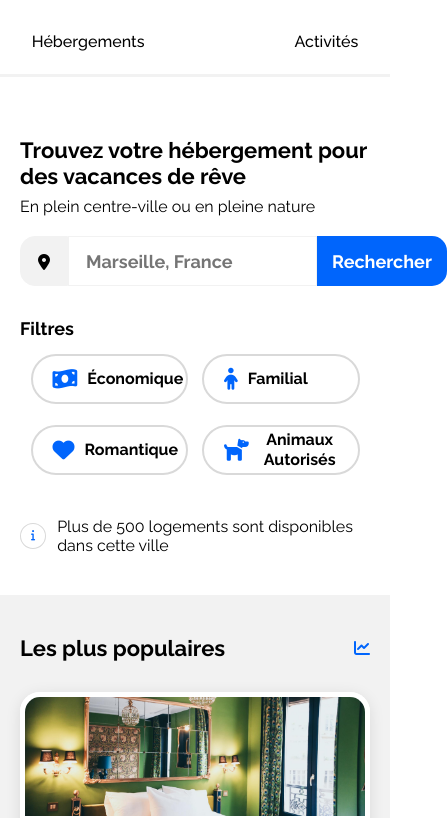
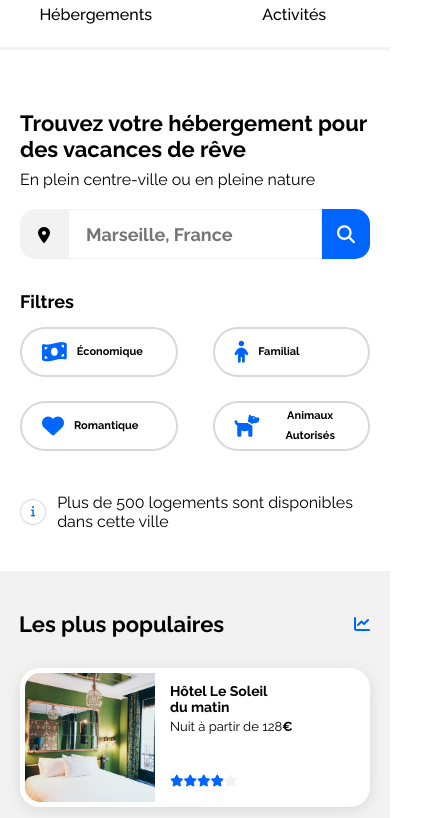
Before and after one commit to Akaiin/Booki, a plain HTML site: page index.html in a window 390 px wide. Shown: the part 79-897 px from the top of the page, 447 px wide, since content can reach past the window. Drawn offline with Linux system fonts and the light colour scheme.

Commit message:
add mobile responsive + update css

```diff
--- a/index.html
+++ b/index.html
@@ -20,8 +20,12 @@
             <img src="images/logo/Booki.png" alt="logo booki" class="header__logo" />
             <nav class="header__nav">
                 <ul class="header__nav__links">
-                    <li><a href="#lodging" class="header__nav__link">Hébergements</a></li>
-                    <li><a href="#activity" class="header__nav__link">Activités</a></li>
+                    <li class="header__nav__list-item">
+                        <a href="#lodging" class="header__nav__link">Hébergements</a>
+                    </li>
+                    <li class="header__nav__list-item">
+                        <a href="#activity" class="header__nav__link">Activités</a>
+                    </li>
                 </ul>
             </nav>
         </header>
@@ -37,7 +41,10 @@
                         id="search-form"
                         placeholder="Marseille, France"
                     />
-                    <button type="submit" class="search__form__btn btn">Rechercher</button>
+                    <button type="submit" class="search__form__btn btn">
+                        <i class="fa-solid fa-magnifying-glass search__icon"></i>
+                        <span class="search__btn__text">Rechercher</span>
+                    </button>
                 </form>
                 <div class="filters">
                     <h2 class="filters__title">Filtres</h2>
@@ -202,7 +209,7 @@
                 </div>
                 <aside class="popular">
                     <div class="popular__title">
-                        <h2 class="lodging__title">Les plus populaires</h2>
+                        <h2 class="lodging__title lodging__popular__title">Les plus populaires</h2>
                         <i class="fa-solid fa-chart-line popular__icon--blue"></i>
                     </div>
                     <div class="popular__cards-container">
--- a/style.css
+++ b/style.css
@@ -20,13 +20,20 @@ a {
     color: black;
 }
 
+.header, .search__section, .activity__section, .footer {
+    margin-left: 20px;
+    margin-right: 20px;
+}
+
 .header {
     display: flex;
     justify-content: space-between;
-    margin: 44px 0px 63px 0px;
+    align-items: center;
+    margin-bottom: 63px;
 }
 
 .header__logo {
+    margin-top: 21px;
     width: 61px;
     height: 19px;
 }
@@ -39,10 +46,13 @@ a {
     gap: 20px;
 }
 
+.header__nav__list-item {
+    width: 50%;
+}
+
 .header__nav__link {
-    padding-left: 30px;
-    padding-right: 30px;
-    padding-top: 44px;
+    display: block;
+    padding: 44px 30px 23px 30px;
 }
 
 .header__nav__link:hover {
@@ -96,6 +106,10 @@ a {
 
 .search__form__input::placeholder {
     opacity: 1;
+}
+
+.search__icon {
+    display:none;
 }
 
 .btn {
@@ -179,6 +193,8 @@ a {
     display: flex;
     justify-content: space-between;
     margin-bottom: 60px;
+    margin-left: 20px;
+    margin-right: 20px;
     height: 626px;
 }
 
@@ -305,7 +321,6 @@ a {
 
 .popular__card__link {
     display: flex;
-    flex-wrap: wrap;
     margin-bottom: 33px;
     width: 338px;
     height: 139px;
@@ -396,32 +411,7 @@ a {
     line-height: 19px;
 }
 
-@media screen and (max-width: 1290px) {
-    body {
-        padding-left: 70px;
-        padding-right: 70px;
-    }
-
-    .header__nav__links {
-        gap: 7px;
-    }
-
-
-    .filters__title {
-        margin-right: 17px;
-    }
-
-    .search__form__input {
-        width: 267px;
-    }
-
-    .filters__buttons {
-        gap: 22px;
-    }
-
-    .filters__btn {
-        padding-right: 17px;
-    }
+@media screen and (max-width: 1324px) {
 
     .lodging__section {
         display: block;
@@ -490,6 +480,30 @@ a {
     .popular__card__price {
         font-size: 13px;
         margin-bottom: 12px;
+    }
+}
+
+@media screen and (max-width: 1290px) {
+
+    .header__nav__links {
+        gap: 7px;
+    }
+
+
+    .filters__title {
+        margin-right: 17px;
+    }
+
+    .search__form__input {
+        width: 267px;
+    }
+
+    .filters__buttons {
+        gap: 22px;
+    }
+
+    .filters__btn {
+        padding-right: 17px;
     }
 
     .activity__section {
@@ -645,7 +659,7 @@ a {
 
     .lodging__section {
         display: flex;
-        flex-direction: column-reverse;
+        flex-direction: column;
         height: auto;
         margin-bottom: 30px;
     }
@@ -672,35 +686,34 @@ a {
         height: 60%;
     }
 
+    .card {
+        height: 139px;
+    }
+
     .popular {
         margin-bottom: 70px;
-        height: 800px;
+        height: 630px;
     }
 
     .popular__card__link {
-        flex-direction: row;
-        height: 165px;
-        width: auto;
+        width: 100%;
     }
 
     .popular__card__photo {
-        border-radius: 20px 20px 0px 0px;
-        width: 100%;
-        height: 129px;
+        width: 40%;
     }
 
     .popular__card__text {
         display: block;
-        margin-top: 0px;
-        width: 100%;
+        width: 60%;
     }
 
-    .popular__card__title--size, .popular__card__title {
-        width: auto;
+    .popular__card__title--size {
+        width: 169px;
     }
 
     .popular__card__price {
-        margin-bottom: 0px;
+        margin-bottom: 40px;
     }
 
     .popular__cards-container {
@@ -741,8 +754,6 @@ a {
     .footer {
         flex-direction: column;
         height: 500px;
-        margin-left: -70px;
-        margin-right: -20px;
     }
 
     .footer__list {
@@ -760,32 +771,35 @@ a {
 
 @media screen and (max-width:767px) {
 
-    body {
-        padding-left: 20px;
-        padding-right: 20px;
-    }
-
     .header {
+        align-items: initial;
         flex-direction: column;
+        margin-left: 0px;
+        margin-right: 0px;
     }
 
     .header__logo {
         align-self: center;
-        margin-bottom: 48px;
+
     }
 
     .header__nav__links {
+        text-align: center;
         justify-content: center;
-        gap: 90px;
-        margin-left: -20px;
-        margin-right: -20px;
-        padding-bottom: 23px;
         box-shadow: 0px 3px 0px 0px #F2F2F2;
     }
 
     .header__nav__link:hover {
         box-shadow: 0px 2px 0px 0px #0065FC;
         padding-bottom: 23px;
+    }
+
+    .search__icon {
+        display: block;
+    }
+
+    .search__btn__text {
+        display: none;
     }
 
     .filters {
@@ -798,9 +812,9 @@ a {
     }
 
     .filters__buttons {
-        justify-content: center;
+        justify-content: space-between;
         flex-wrap: wrap;
-        gap: 14px;
+        gap: 17px;
     }
 
     .filters__btn {
@@ -811,15 +825,28 @@ a {
         width: 45%;
     }
 
+    .lodging__section {
+        flex-direction: column-reverse;
+        margin-left: 0px;
+        margin-right: 0px;
+    }
+
+    .lodging__title {
+        margin-left: 20px;
+        margin-right: 20px;
+    }
+
     .lodging__left-container {
         background-color: #FFFFFF;
         height: 1400px;
+        padding: 0px;
         margin-bottom: -10px;
-        padding: 0px;
     }
 
     .lodging__cards-container {
         display: block;
+        margin-left: 20px;
+        margin-right: 20px;
     }
 
     .lodging__card {
@@ -840,8 +867,28 @@ a {
         border-radius: 0px;
         padding-left: 20px;
         padding-right: 20px;
-        margin-left: -20px;
-        margin-right: -20px;
+    }
+
+    .lodging__popular__title {
+        margin-left: -1px;
+    }
+
+    .footer {
+        margin-left: 0px;
+        margin-right: 0px;
+        padding-left: 40px;
     }
 
 }
+
+@media screen and (max-width:527px) {
+
+.search__form__input {
+    width: 100%;
+}
+
+.filters__btn {
+    font-size: 11px;
+}
+
+}
```
